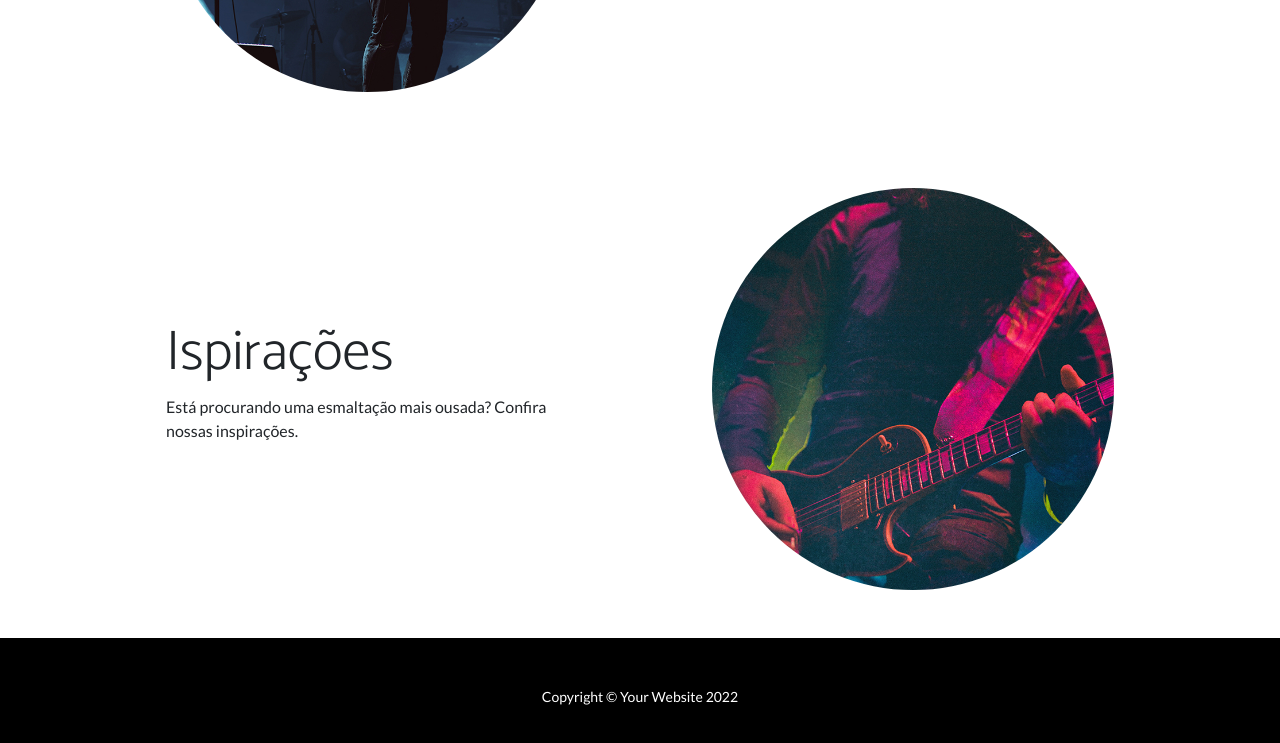
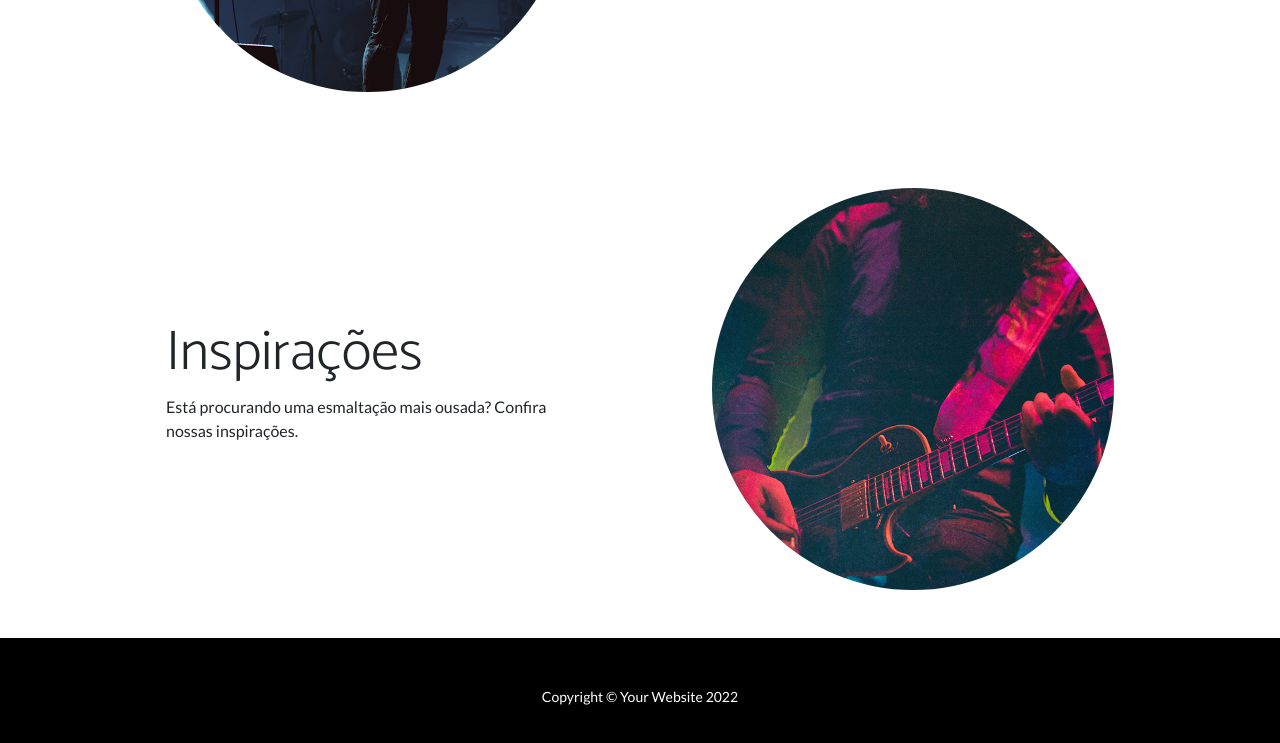
Before and after one commit to vitoriaBernard0-dev/blog-esmaltes, a website: page dist/index.html in a window 1280 px wide. Shown: the part 1619-2362 px from the top of the page. Drawn offline with nearby package versions, Linux system fonts and the light colour scheme.

Commit message:
inspiracoes

```diff
--- a/dist/index.html
+++ b/dist/index.html
@@ -84,7 +84,7 @@
                     </div>
                     <div class="col-lg-6 order-lg-1">
                         <div class="p-5">
-                            <h2 class="display-4">Ispirações</h2>
+                            <h2 class="display-4">Inspirações</h2>
                             <p> Está procurando uma esmaltação mais ousada? Confira nossas inspirações.</p>
                         </div>
                     </div>
```
